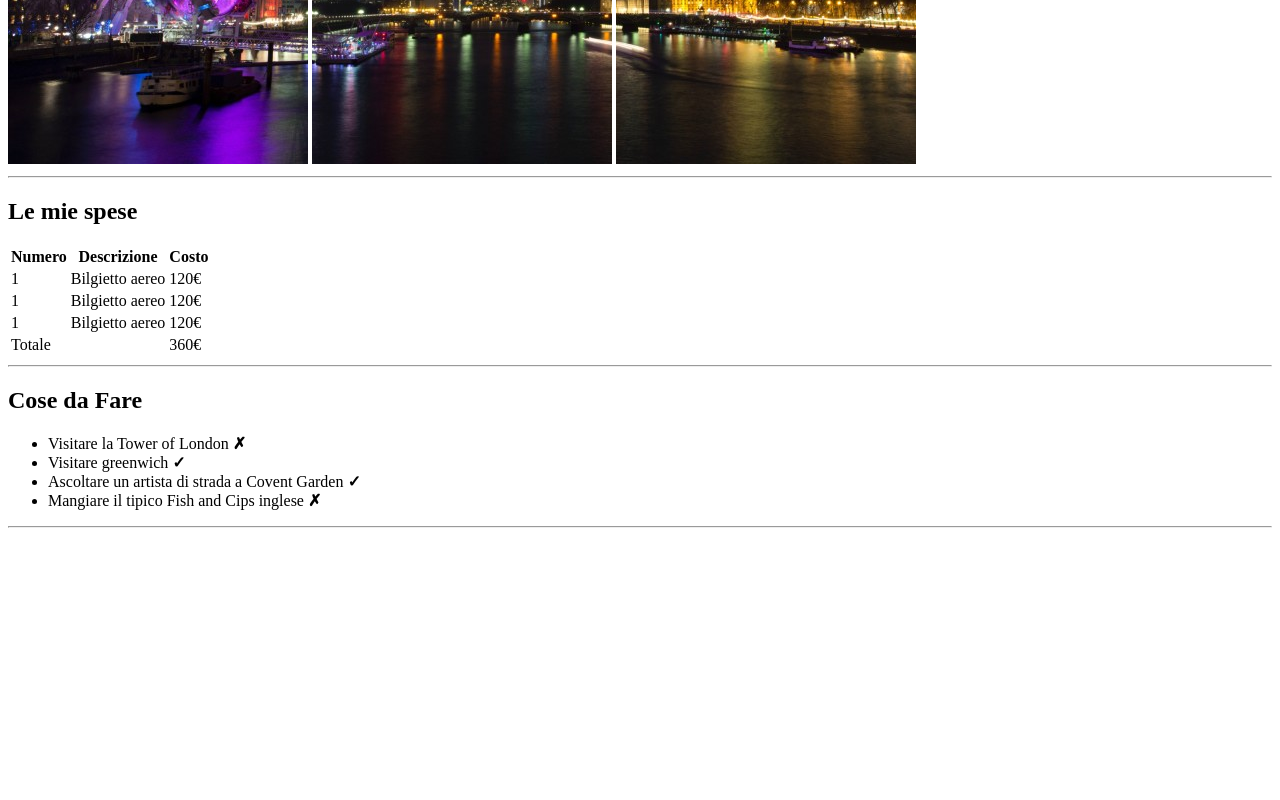
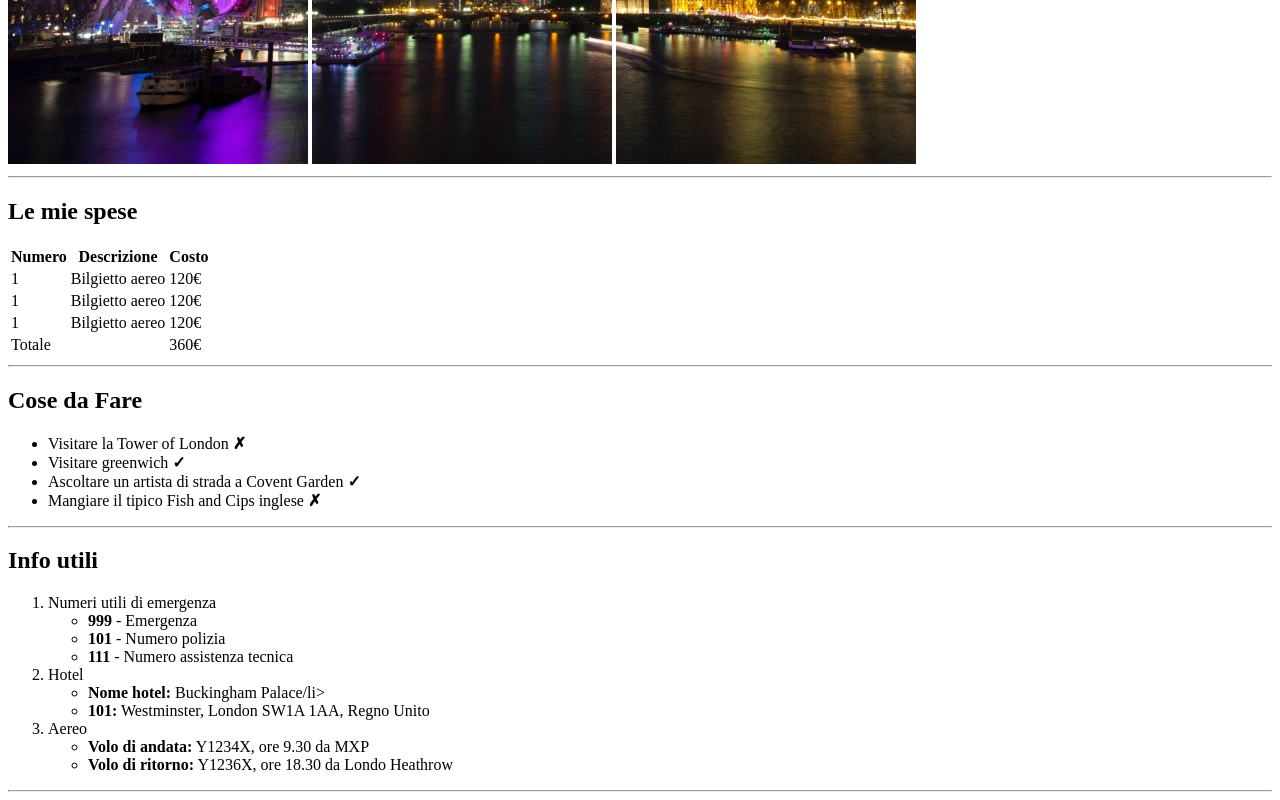
Before and after one commit to FlavioOriggi/html-london-trip, a plain HTML site: page index.html in a window 1280 px wide. Shown: the part 516-1316 px from the top of the page. Before the commit the page ends 1052 px from the top, so only its background shows below. Drawn offline with Linux system fonts and the light colour scheme.

Commit message:
add info utili

```diff
--- a/index.html
+++ b/index.html
@@ -64,7 +64,6 @@
                 <!-- fine footer tabella -->
             </table>
             <hr>
-
         </section>
         <!-- fine sezione riepilogo spese -->
 
@@ -83,7 +82,29 @@
 
         <!-- inizio sezione info utili -->
         <section>
-
+            <h2>Info utili</h2>
+                <ol>
+                    <li>Numeri utili di emergenza
+                        <ul>
+                            <li><B>999</B> - Emergenza</li>
+                            <li><B>101</B> - Numero polizia</li>
+                            <li><B>111</B> - Numero assistenza tecnica</li>
+                        </ul>
+                    </li>
+                    <li>Hotel
+                        <ul>
+                            <li><B>Nome hotel:</B> Buckingham Palace/li>
+                            <li><B>101:</B> Westminster, London SW1A 1AA, Regno Unito</li>
+                        </ul>
+                    </li>
+                    <li>Aereo
+                        <ul>
+                            <li><B>Volo di andata:</B> Y1234X, ore 9.30 da MXP</li>
+                            <li><B>Volo di ritorno:</B> Y1236X, ore 18.30 da Londo Heathrow</li>
+                        </ul>
+                    </li>
+                </ol>
+            <hr>
         </section>
         <!-- fine sezione info utili -->
 
```
